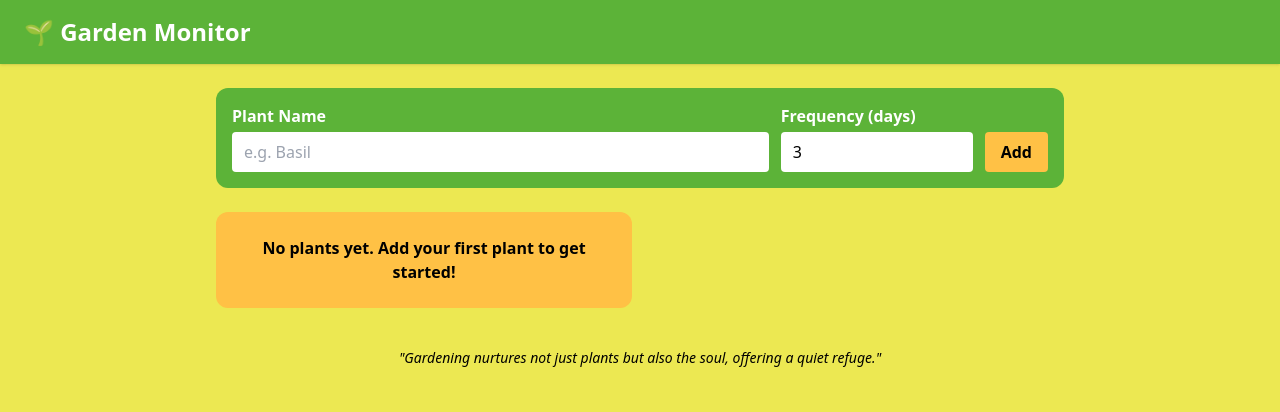
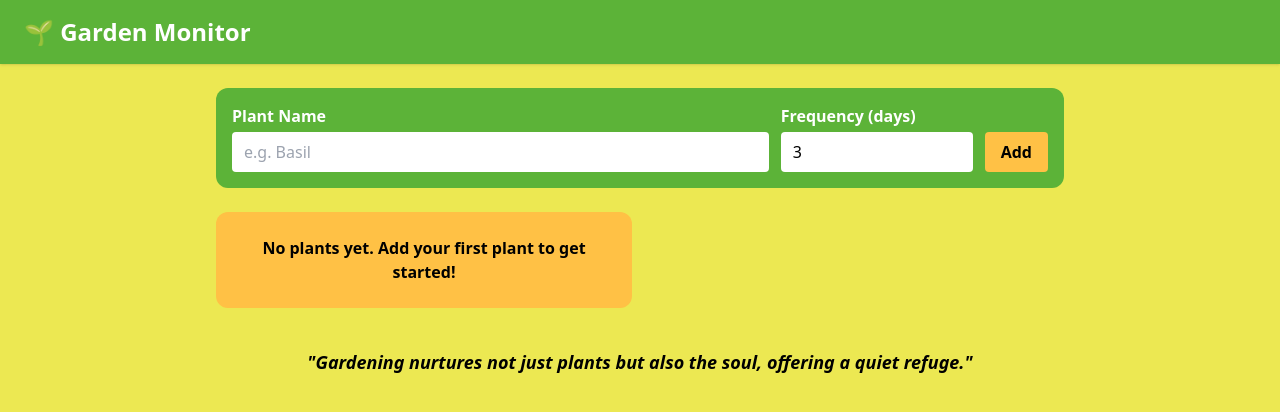
Before and after one commit to PRB-555/garden-monitor, a React (Vite) app: page / in a window 1280 px wide. Shown: the top 412 px of the page. Built offline with nearby package versions, Linux system fonts and the light colour scheme; the HTML template or start-up script is replaced by a standard one.

Commit message:
Update App.tsx

```diff
--- a/src/App.tsx
+++ b/src/App.tsx
@@ -161,7 +161,7 @@ export default function App() {
       </main>
 
       {/* Footer (optional minimalist) */}
-     <footer className="px-6 py-4 text-center text-sm text-black italic">
+     <footer className="px-6 py-4 text-center text-lg font-bold italic text-black">
         "Gardening nurtures not just plants but also the soul, offering a quiet refuge."
      </footer>
     </div>
```
